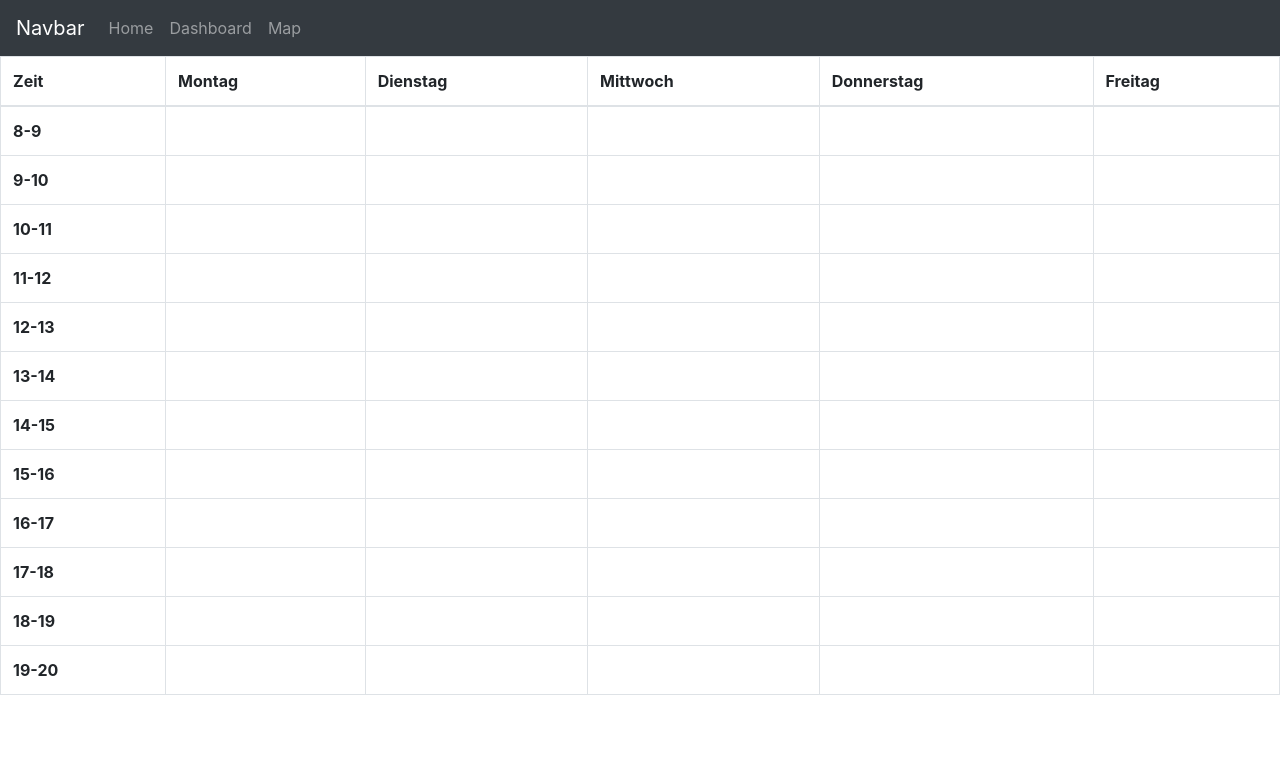
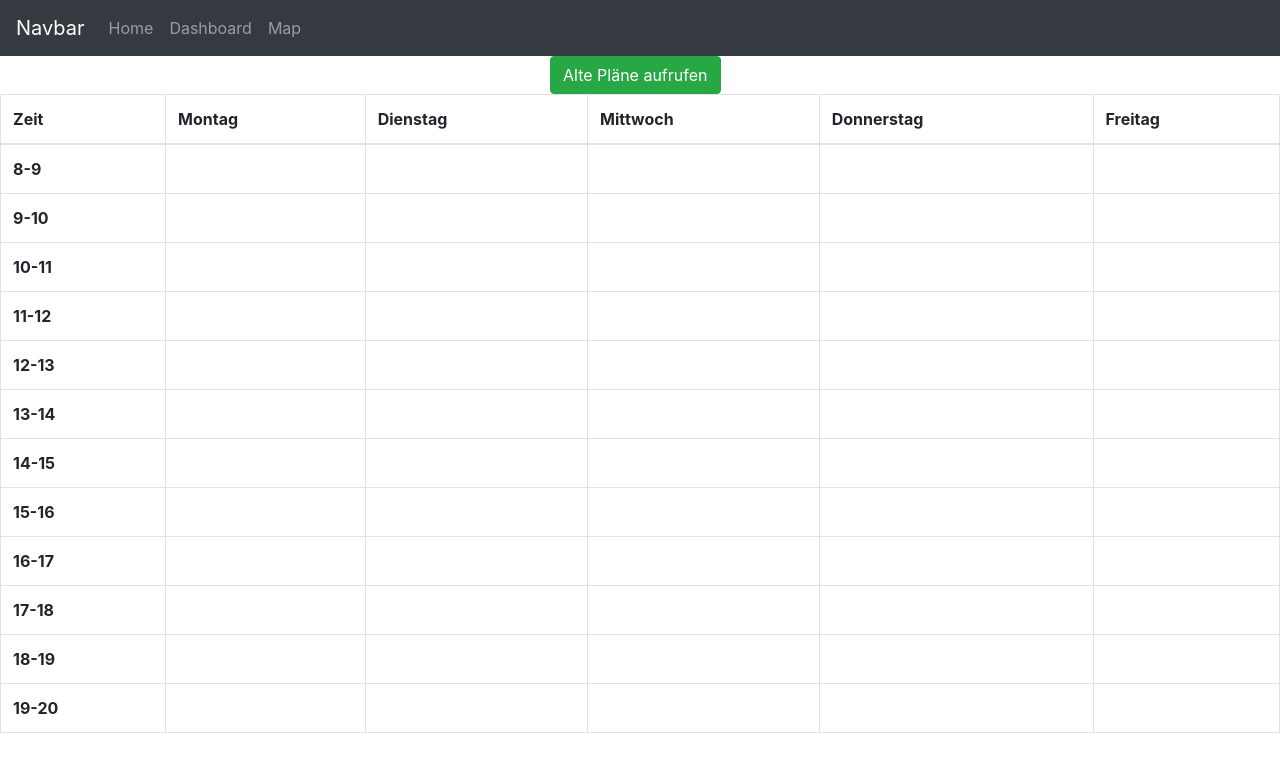
Before and after one commit to DevMert/BoDriveNPark, a React (Create React App) app: page / in a window 1280 px wide. Shown: the top 772 px of the page. Built offline with nearby package versions, Linux system fonts and the light colour scheme.

Commit message:
OldPlans zentriert

```diff
--- a/package.json
+++ b/package.json
@@ -4,6 +4,7 @@
   "private": true,
   "dependencies": {
     "bootstrap": "^4.3.1",
+    "bootstrap-arrow-buttons": "^1.0.4",
     "react": "^16.8.6",
     "react-bootstrap": "^1.0.0-beta.8",
     "react-color": "^2.17.3",
--- a/src/components/App.js
+++ b/src/components/App.js
@@ -4,13 +4,14 @@ import Header from "./NavBar";
 import Dashboard from "./Dashboard";
 import map from "./Map";
 import { BrowserRouter as Router, Switch, Link, Route } from "react-router-dom";
+import OldPlans from "./OldPlans";
 
 function App() {
   return (
     <Router>
       <div>
         <Header />
-
+        <OldPlans />
         <Route exact path="/" component={Dashboard} />
         <Route path="/dashboard" component={Dashboard} />
         <Route path="/map" component={map} />
--- /dev/null
+++ b/src/components/OldPlans.jsx
@@ -0,0 +1,31 @@
+import React, { Component } from "react";
+import { Button, OverlayTrigger, Popover } from "react-bootstrap";
+
+export default class oldPlans extends Component {
+  render() {
+    return (
+      <div style={{ marginLeft: "550px", marginRight: "550px" }}>
+        <OverlayTrigger
+          trigger="click"
+          placement="left"
+          overlay={
+            <Popover id="popover-basic" title="Deine alten Pläne">
+              <Button variant="info">01.03-11.03 </Button>
+              <Button variant="info">10.03-22.03 </Button>
+              <Button variant="info">15.03-22.03 </Button>
+              <Button variant="info">21.03-25.03 </Button>
+              <Button variant="info">26.03-31.03 </Button>
+              <Button variant="info">02.04-07.04 </Button>
+            </Popover>
+          }
+        >
+          <Button variant="success">
+            <span class="glyphicon glyphicon-search" aria-hidden="true">
+              Alte Pläne aufrufen
+            </span>
+          </Button>
+        </OverlayTrigger>
+      </div>
+    );
+  }
+}
```
Also changed, not shown: 1 other file (tests, documents, lock files or other folders).
